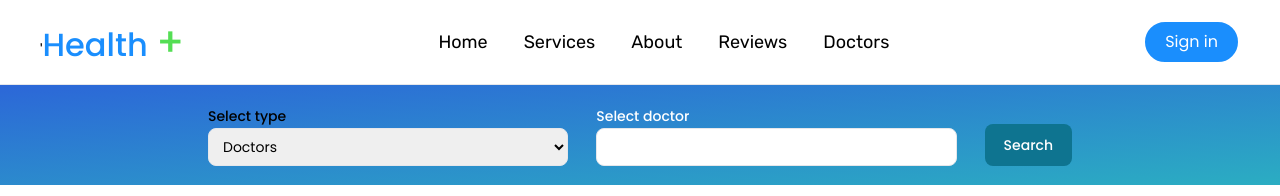
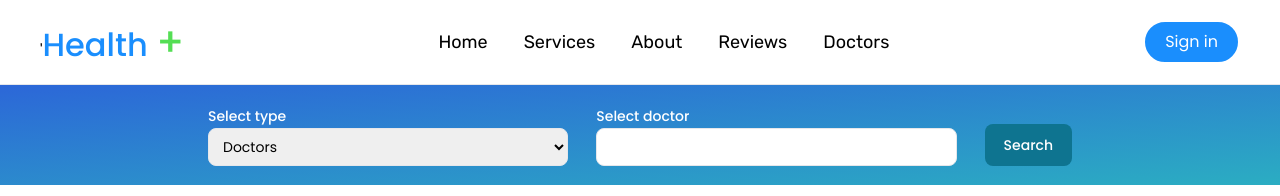
Before and after one commit to Dilshan-Shivantha-Kumarasiri/RAD-course-work, a React (Vite) app in the folder FRONTEND/: page /find/doctors in a window 1280 px wide. Shown: the top 196 px of the page. Built offline with nearby package versions, Linux system fonts and the light colour scheme.

Commit message:
updating CustomSelect.tsx component

```diff
--- a/FRONTEND/src/components/inputs/CustomSelect.tsx
+++ b/FRONTEND/src/components/inputs/CustomSelect.tsx
@@ -45,8 +45,8 @@ export default function CustomSelect(props:Props): React.JSX.Element{
             <div className="">
                 <div className="">
                     {
-                        props.lableColor? <Label color={"text-black"} theme={customThemeLabel} htmlFor={props.id} value={props.lableValue} />
-                        : <Label color={"text-white"} theme={customThemeLabel} htmlFor={props.id} value={props.lableValue} />
+                        props.lableColor? <Label color={"black-text"} theme={customThemeLabel} htmlFor={props.id} value={props.lableValue} />
+                        : <Label color={"white-text"} theme={customThemeLabel} htmlFor={props.id} value={props.lableValue} />
                     }
                 </div>
                 <Select theme={customTheme} id={props.id} required color={"colors"}>
```
